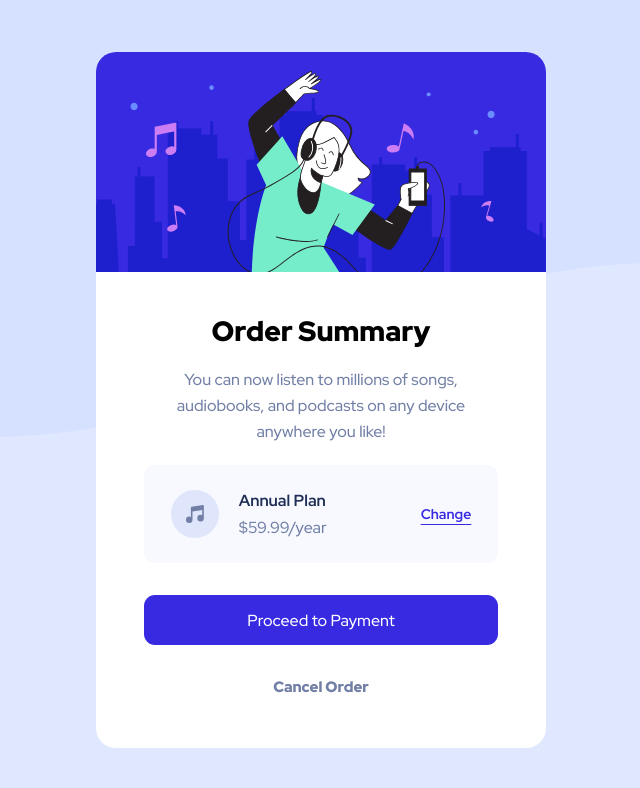
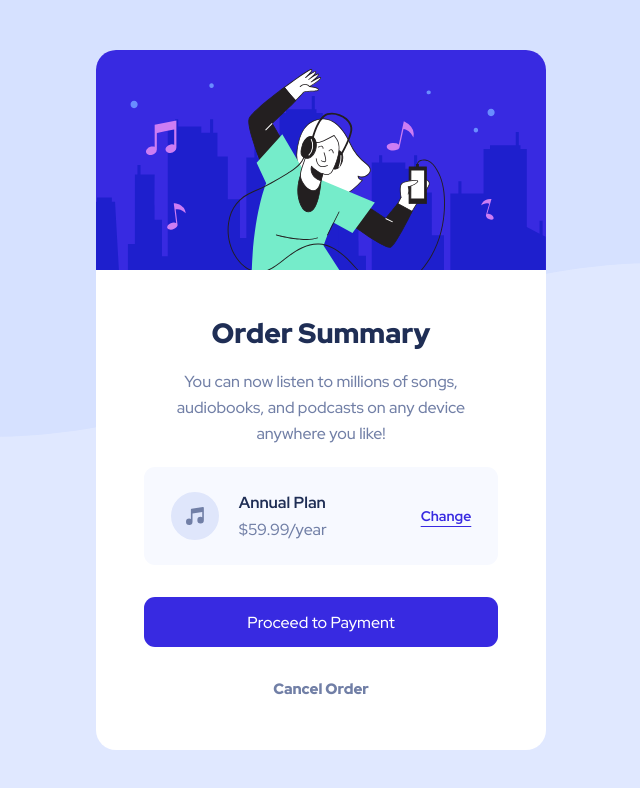
Before and after one commit to bacigala25/Order-summary-component, a plain HTML site: page index.html in a window 1280 px wide. Shown: the whole page, without its empty margins (319-959 px from the left). Drawn offline with Linux system fonts and the light colour scheme.

Commit message:
Add files via upload

```diff
--- a/style.css
+++ b/style.css
@@ -59,7 +59,9 @@ h1 {
     font-weight: 900;
     font-size: 28px;
     margin-bottom: 17px;
-    margin-top: 40px;
+    margin-top: 45px;
+    line-height: 37px;
+    color: #1F2E55;
 }
 
 p {
```
